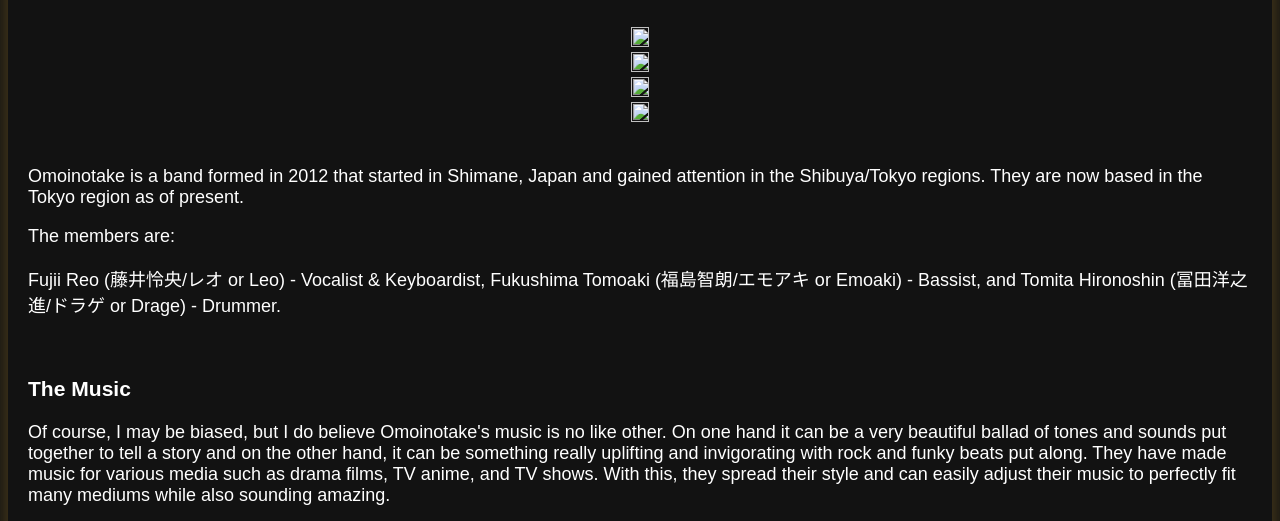
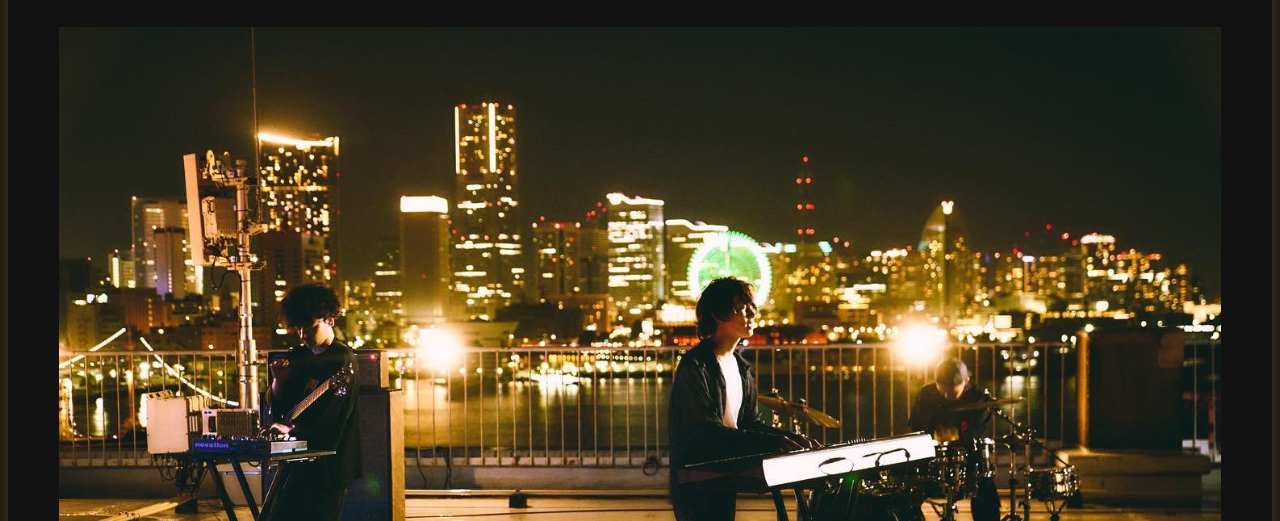
Before and after one commit to danvoh/WebSystemsProject1, a plain HTML site: page index.html in a window 1280 px wide. Shown: the part 226-747 px from the top of the page. Drawn offline with Linux system fonts and the light colour scheme.

Commit message:
index.html

```diff
--- a/index.html
+++ b/index.html
@@ -50,16 +50,16 @@
                 <div class="content">
                     <div class="image-slideshow">
                         <div class="slide">
-                            <img src="what4">
+                            <img src="what4.jpg">
                         </div>
                         <div class="slide">
-                            <img src="what1">
+                            <img src="what1.jpg">
                         </div>
                         <div class="slide">
-                            <img src="what3">
+                            <img src="what3.jpg">
                         </div>
                         <div class="slide">
-                            <img src="what2">
+                            <img src="what2.jpg">
                         </div>
                     </div>
                 </div>
```
